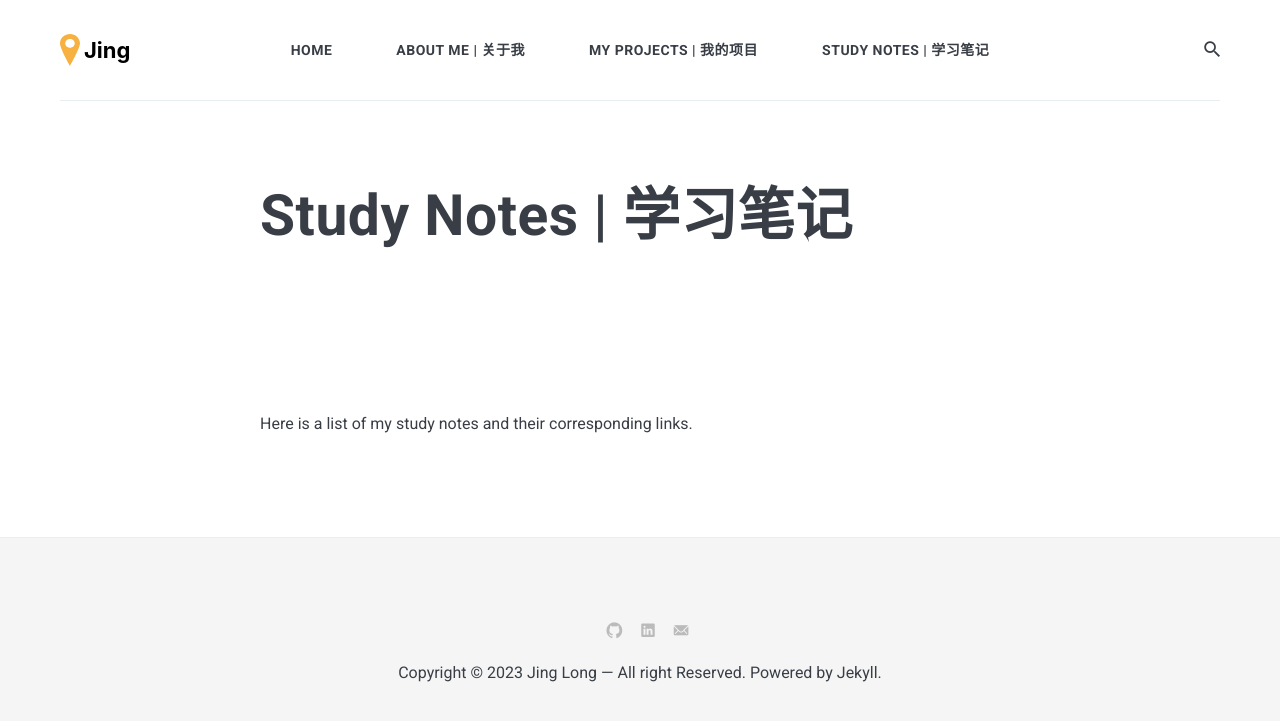
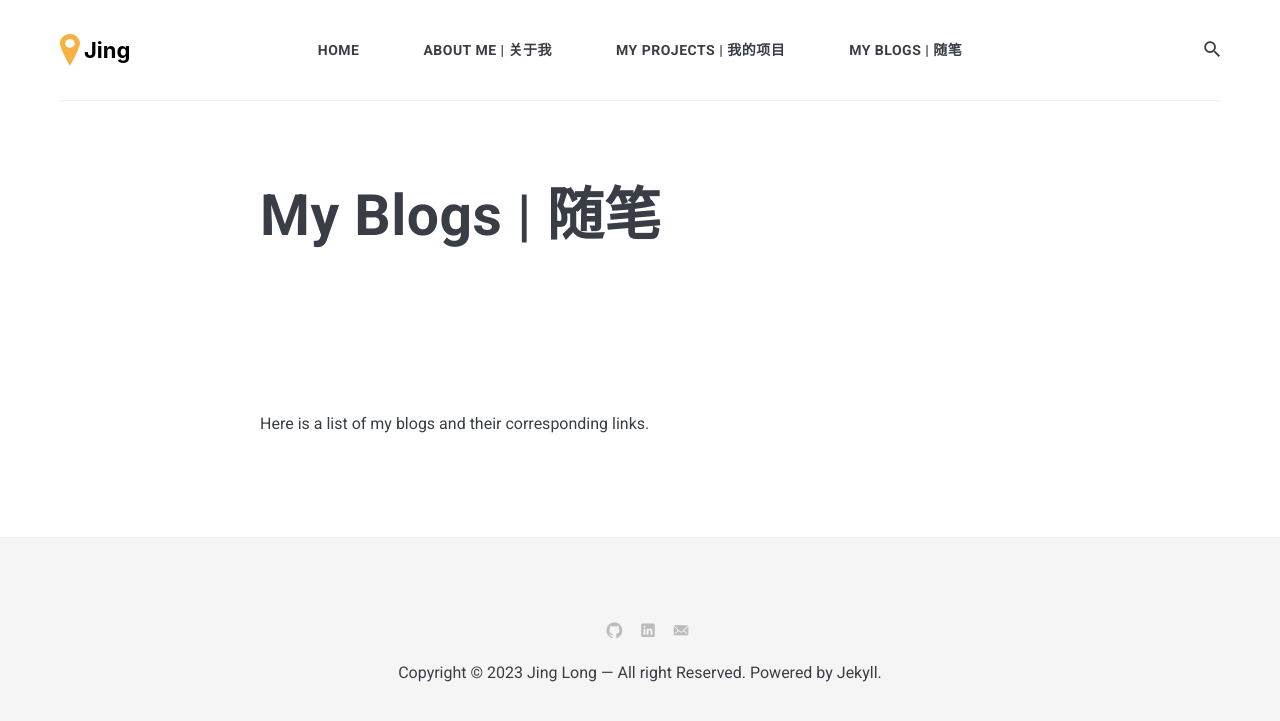
Before and after one commit to jing042323/jing-long, a Jekyll site: the page built from _pages/study-notes.md, in a window 1280 px wide. Shown: the top 721 px of the page. Built offline with Jekyll 4.4.1, drawn with Linux system fonts in a browser that asks for light colours; nearby versions of some CDN libraries.

Commit message:
update blogs

```diff
--- a/_pages/study-notes.md
+++ b/_pages/study-notes.md
@@ -1,8 +1,8 @@
 ---
 layout: page
-title: Study Notes | 学习笔记
-permalink: /study-notes/
+title: My Blogs | 随笔
+permalink: /my-blogs/
 image:
 ---
 
-Here is a list of my study notes and their corresponding links.
+Here is a list of my blogs and their corresponding links.
```
